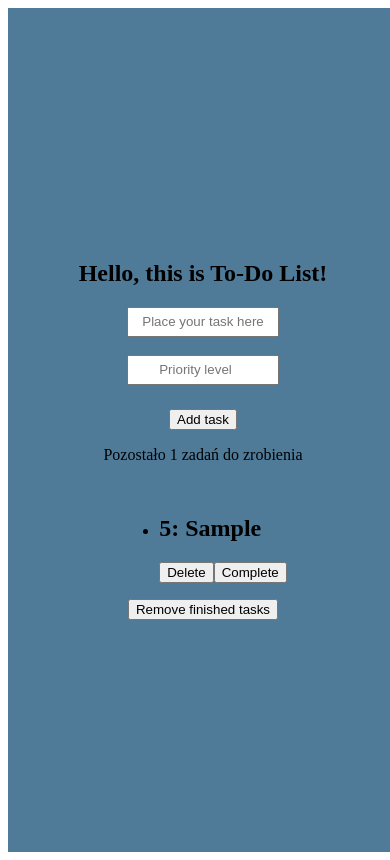
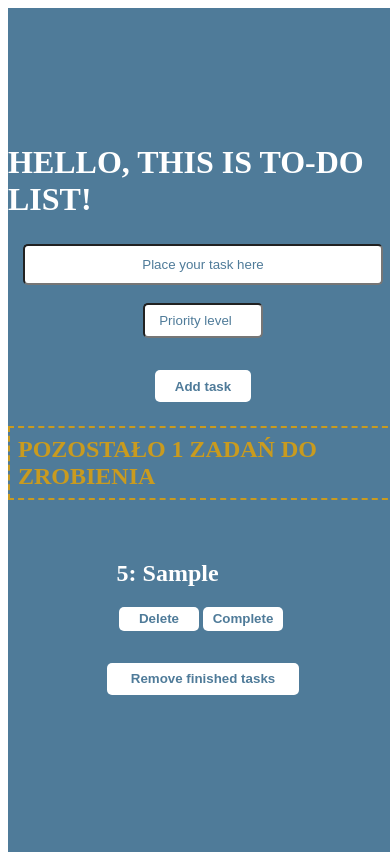
Before and after one commit to marcinho51/To-do-list, a website: page index.html in a window 390 px wide. Both pictures are taken after typing "Sample", "5" into the empty fields and a click on the button "Add task". Drawn offline with Linux system fonts and the light colour scheme.

Commit message:
Some colors added

```diff
--- a/index.html
+++ b/index.html
@@ -9,7 +9,7 @@
 
 <body>
     <section class="toDoList">
-        <div>
+        <div class="main">
             <h1>Hello, this is To-Do List!</h1>
             <input id="taskInput" placeholder="Place your task here"><br>
             <button id="addTaskButton">Add task</button>
--- a/js/app.js
+++ b/js/app.js
@@ -2,12 +2,12 @@ const taskInput = document.querySelector("#taskInput");
 const addButton = document.querySelector("#addTaskButton");
 const removeButton = document.querySelector("#removeFinishedTasksButton");
 const list = document.querySelector("#taskList");
-const div = document.querySelector("div");
+const mainDiv = document.querySelector(".main");
 const newP = document.createElement("p");
 
-div.insertBefore(newP, list);
+mainDiv.insertBefore(newP, list);
 const newInput = document.createElement("input");
-div.insertBefore(newInput, addButton);
+mainDiv.insertBefore(newInput, addButton);
 newInput.placeholder = "Priority level";
 newInput.type = "number";
 
@@ -22,13 +22,13 @@ addButton.addEventListener("click", function() {
 
     if (taskInput.value.length <= 5) {
         alert("Your task's name is too short")
-    } else if (taskInput.value.length > 99) {
+    } else if (taskInput.value.length > 50) {
         alert("Your task's name is too long")
     } else if (newInput.value > 10) {
         alert("Task's value must be from 1 to 10")
     } else if (newInput.value.length < 1) {
         alert("Task's value must be from 1 to 10")
-    } else if (taskInput.value.length > 5 && taskInput.value.length < 100 && newInput.value > 0 && newInput.value < 11) {
+    } else if (taskInput.value.length > 5 && taskInput.value.length < 50 && newInput.value > 0 && newInput.value < 11) {
         numberOfTasksLeft++
 
         // New Li element
@@ -39,6 +39,9 @@ addButton.addEventListener("click", function() {
         newLi.appendChild(newH1);
         list.appendChild(newLi);
 
+        // newP border
+
+        newP.style.border = '2px dashed rgb(201, 155, 31)';
 
 
         // sorting list by priority level
@@ -84,7 +87,8 @@ addButton.addEventListener("click", function() {
 
             if (clickCount % 2 === 1) {
                 this.parentElement.parentElement.removeChild(this.parentElement);
-                newP.innerText = "Pozostało " + numberOfTasksLeft + " zadań do zrobienia";
+                newP.innerText = "Pozostały " + numberOfTasksLeft + " zadania do zrobienia";
+
             } else if (clickCount % 2 !== 1) {
                 this.parentElement.parentElement.removeChild(this.parentElement);
                 numberOfTasksLeft--;
@@ -95,11 +99,17 @@ addButton.addEventListener("click", function() {
         newButton2.addEventListener("click", function() {
             clickCount++;
             if (clickCount % 2 === 1) {
-                this.previousElementSibling.previousElementSibling.style.color = "red";
+                this.previousElementSibling.previousElementSibling.style.color = "rgb(117, 218, 86)";
+                this.style.backgroundColor = 'rgb(117, 218, 86)';
+                this.style.color = '#fff';
+
+
                 numberOfTasksLeft--;
                 newP.innerText = "Pozostało " + numberOfTasksLeft + " zadań do zrobienia";
             } else if (clickCount % 2 !== 1) {
-                this.previousElementSibling.previousElementSibling.style.color = "black";
+                this.previousElementSibling.previousElementSibling.style.color = "rgb(255, 255, 255)"
+                this.style.backgroundColor = 'rgb(255, 255, 255)';
+                this.style.color = 'rgb(79, 123, 153)';
                 numberOfTasksLeft++;
                 newP.innerText = "Pozostało " + numberOfTasksLeft + " zadań do zrobienia";
             }
@@ -117,7 +127,7 @@ addButton.addEventListener("click", function() {
 removeButton.addEventListener("click", function() {
     let toDelete = document.querySelectorAll("li");
     for (let i = 0; i < toDelete.length; i++) {
-        if (toDelete[i].firstElementChild.style.color === "red") {
+        if (toDelete[i].firstElementChild.style.color === "rgb(117, 218, 86)") {
             toDelete[i].parentElement.removeChild(toDelete[i]);
         }
     }
--- a/scss/_app.scss
+++ b/scss/_app.scss
@@ -1,33 +1,3 @@
-@media (max-width: 768px) {
-    section {
-        div {
-            background-color: $mainColor;
-            height: 100vh;
-            width: 100vw;
-            display: flex;
-            flex-direction: column;
-            justify-content: center;
-            align-items: center;
-            input {
-                height: 1.5rem;
-                text-align: center;
-                width: 9rem;
-                &:nth-of-type(2) {
-                    height: 1.5rem;
-                    margin-bottom: 1.5rem;
-                    width: 9rem;
-                }
-            }
-            #addTaskButton {}
-            #taskList {
-                li {}
-            }
-            #removeFinishedTasksButton {}
-        }
-    }
-}
-
-@media (min-width: 769px) {
 section {
     div {
         background-color: $mainColor;
@@ -57,6 +27,7 @@
                 font-weight: 700;
             }
             &:nth-of-type(2) {
+                height: 1.8rem;
                 margin-bottom: 2rem;
                 width: 7rem;
             }
@@ -75,14 +46,25 @@
                 color: $colorWhite;
             }
         }
+        p {
+            color: $colorOrange;
+            display: block;
+            font-size: 1.5rem;
+            font-weight: 700;
+            padding: 0.5rem;
+            text-transform: uppercase;
+        }
         #taskList {
             display: flex;
             flex-direction: column;
             li {
                 list-style-type: none;
+                width: 13rem;
                 h1 {
                     color: $colorWhite;
-                        font-size: 1rem;
+                    font-size: 1.5rem;
+                    margin-left: -0.15rem;
+                    text-align: left;
                     text-transform: none;
                 }
                 button {
@@ -112,7 +94,9 @@
             color: $mainColor;
             font-weight: 700;
             height: 2rem;
-                width: 11rem;
+            margin-bottom: 3rem;
+            margin-top: 1rem;
+            width: 12rem;
             &:hover {
                 background-color: $mainColor;
                 border: 2px solid $colorWhite;
@@ -121,4 +105,3 @@
         }
     }
 }
-}
--- a/scss/_variables.scss
+++ b/scss/_variables.scss
@@ -1,4 +1,6 @@
 $mainColor: rgb(79, 123, 153);
 $colorWhite: rgb(255, 255, 255);
 $colorGreen: rgb(54, 124, 33);
+$colorOrange: rgb(201, 155, 31);
+$colorRed: rgb(197, 36, 36);
 $borderRadius: 5px;
```
Also changed, not shown: css/main.css. Lines whose indentation alone changed are shown as unchanged.
